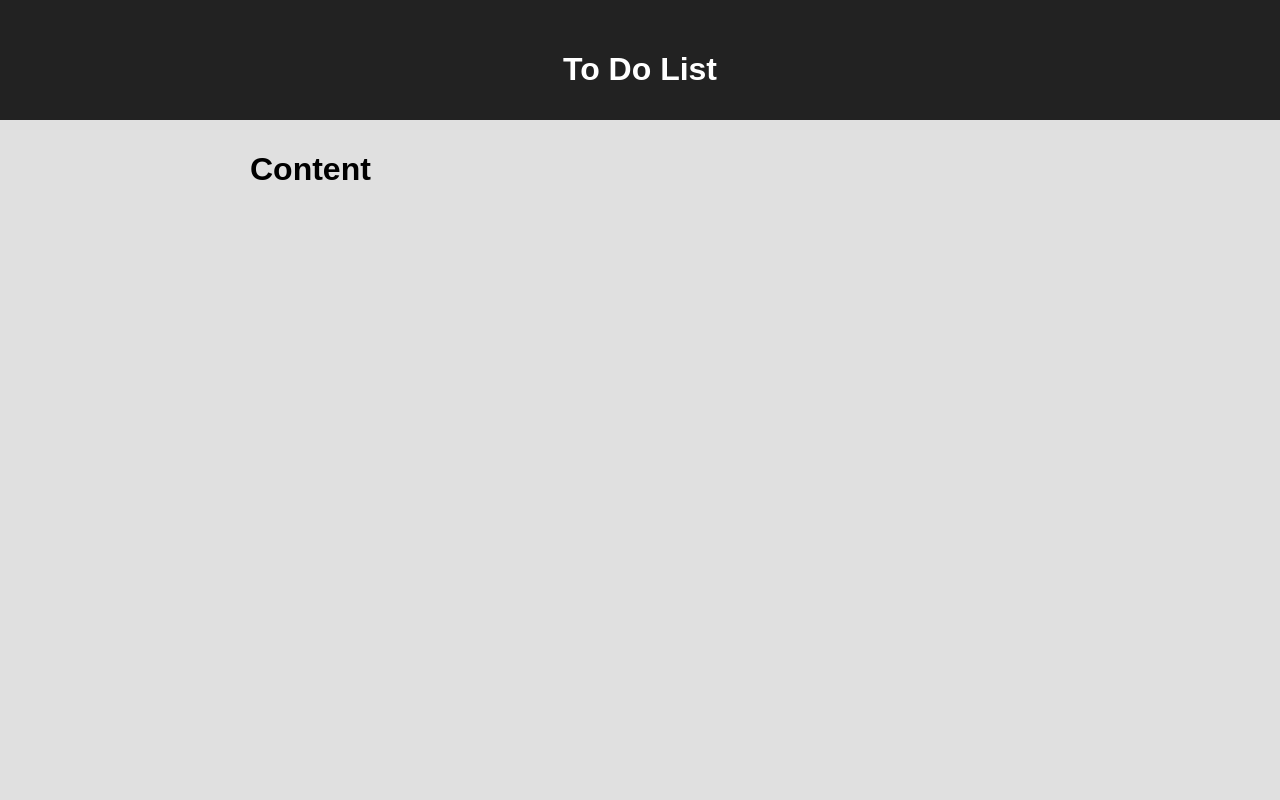
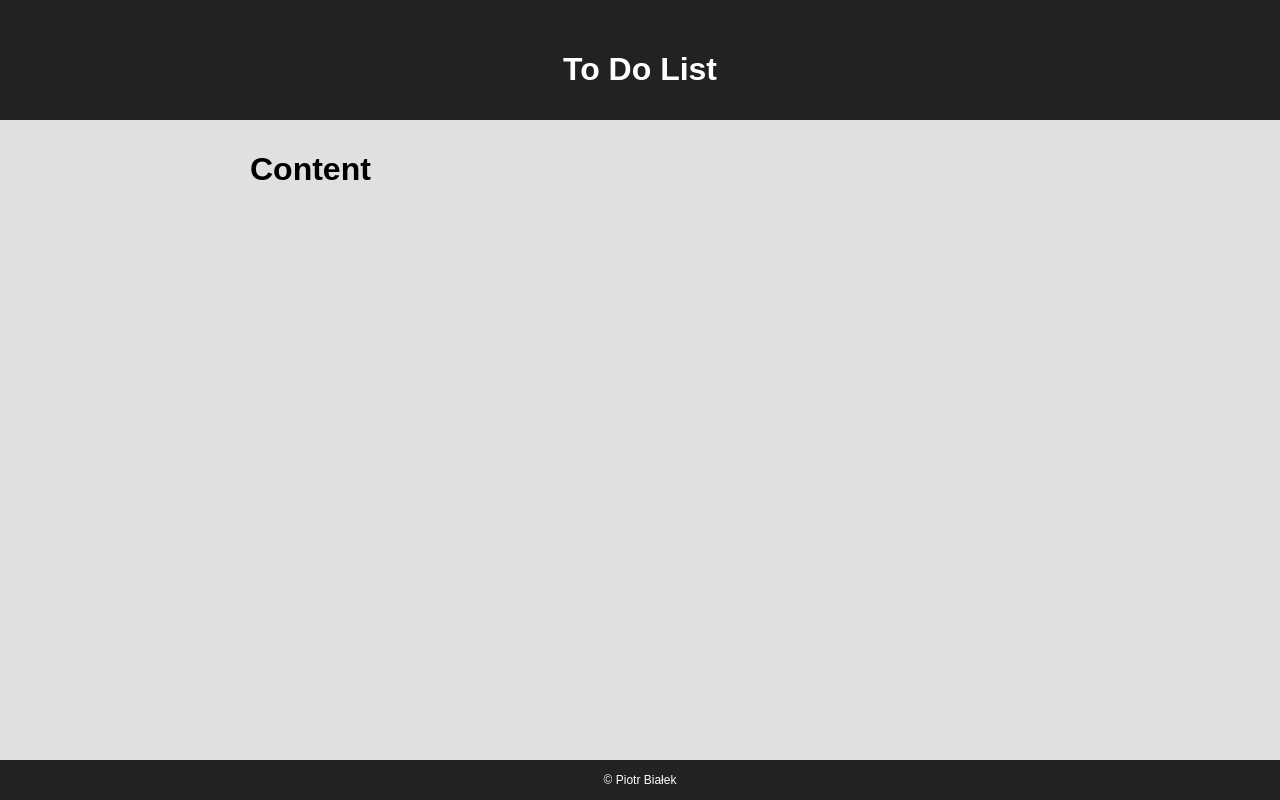
Before and after one commit to whitcik/to-do-list, a React app: page / in a window 1280 px wide. Built offline with nearby package versions, Linux system fonts and the light colour scheme.

Commit message:
Added component Footer

```diff
--- a/src/App.js
+++ b/src/App.js
@@ -1,6 +1,7 @@
 import React, { Component } from 'react';
 import Header from 'components/Header/Header.js'
 import Content from 'components/Content/Content.js'
+import Footer from 'components/Footer/Footer.js'
 import './App.scss';
 
 class App extends Component {
@@ -9,6 +10,7 @@ class App extends Component {
       <div className="App">
         <Header title="To Do List" />
         <Content />
+        <Footer />
       </div>
     );
   }
--- /dev/null
+++ b/src/components/Footer/Footer.js
@@ -0,0 +1,12 @@
+import React from 'react';
+import './Footer.scss';
+
+const Footer = () => {
+  return (
+    <div className="footer">
+        © Piotr Białek
+    </div>
+  );
+};
+
+export default Footer;
--- /dev/null
+++ b/src/components/Footer/Footer.scss
@@ -0,0 +1,10 @@
+@import "../../constants/SCSSVariables.scss";
+
+.footer {
+  background-color: #222;
+  color: #fff;
+  text-align: center;
+  height: $footerHeight;
+  line-height: $footerHeight;
+  font-size: 12px;
+}
```
